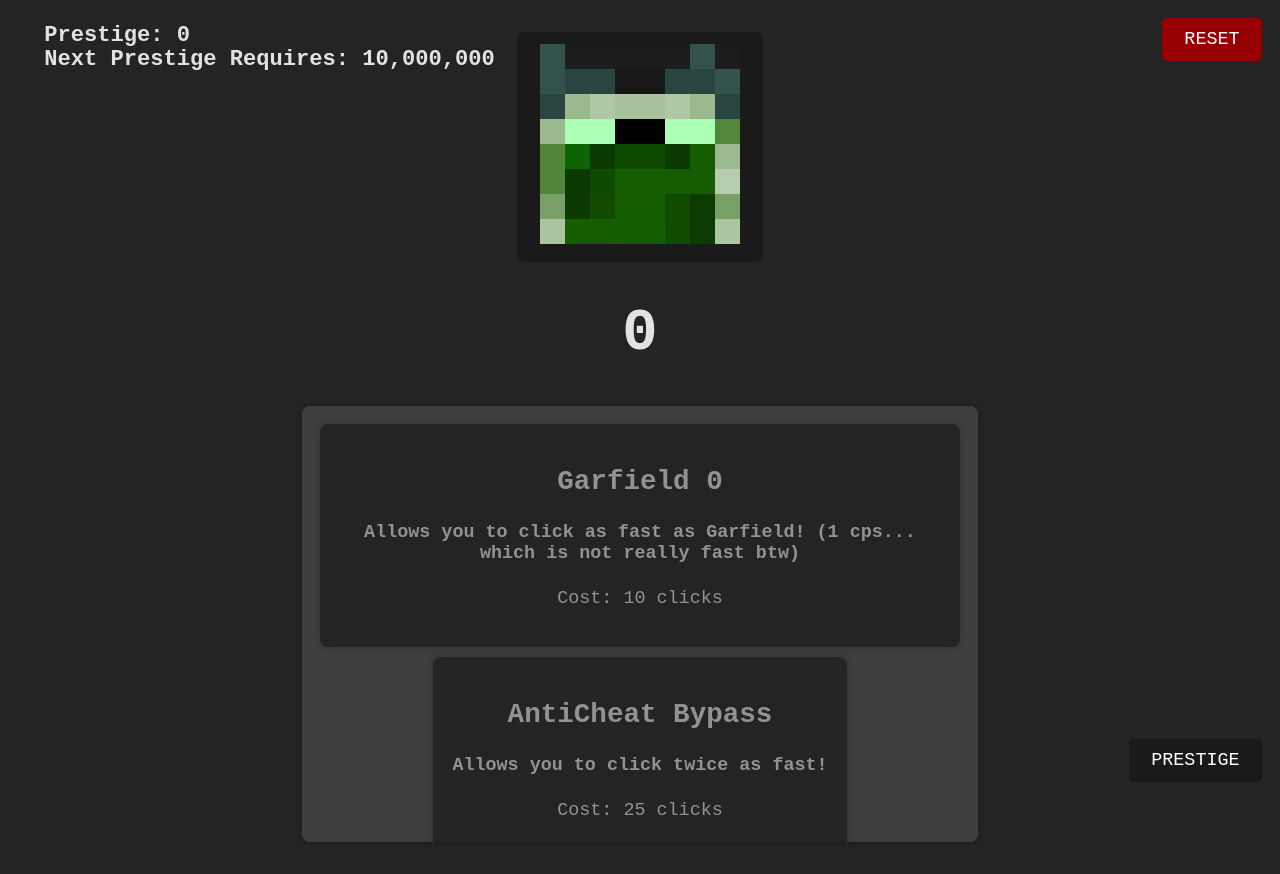
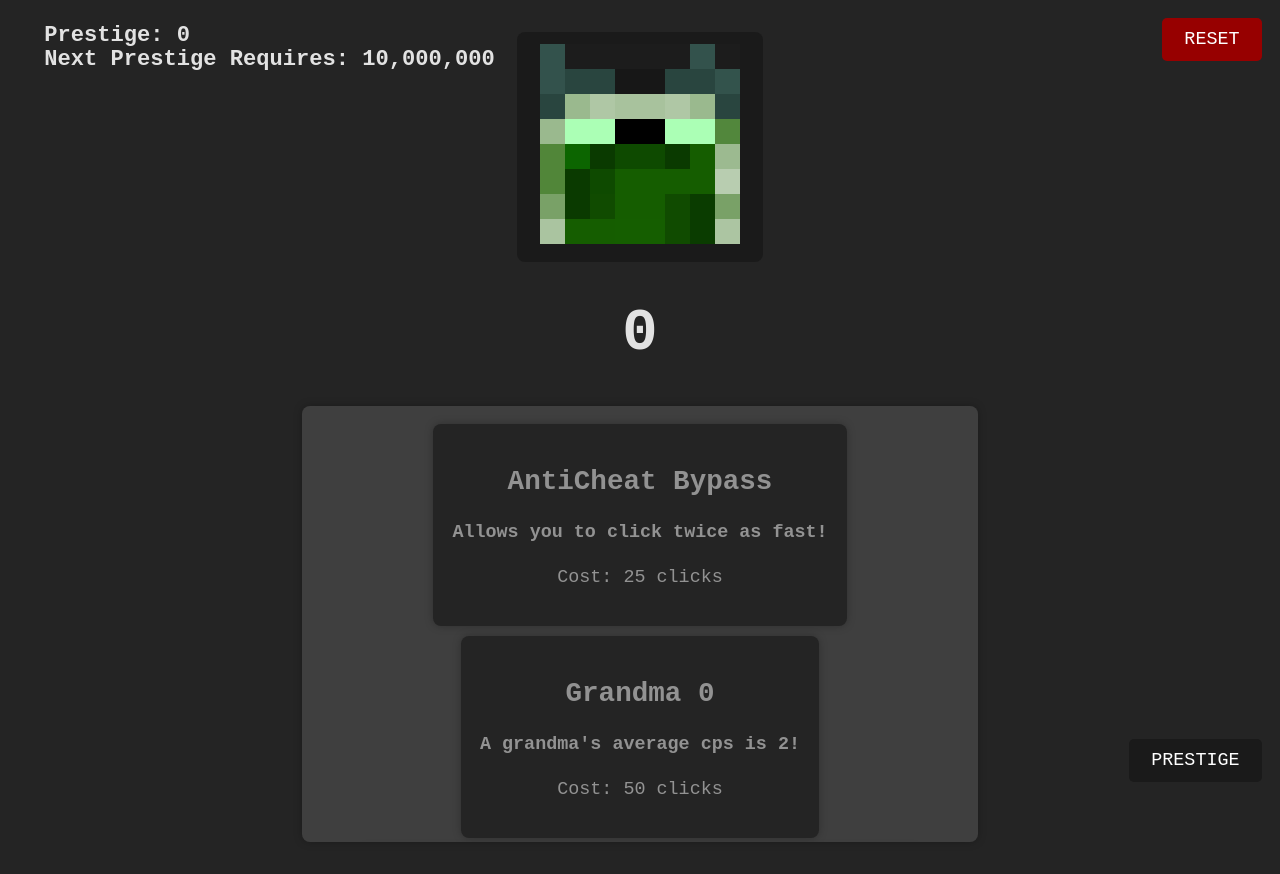
Before and after one commit to AlonHor/JonaClicker, a React (Vite) app: page / in a window 1280 px wide. Built offline with nearby package versions, Linux system fonts and the light colour scheme.

Commit message:
Remove Garfield upgrade.

```diff
--- a/src/App.tsx
+++ b/src/App.tsx
@@ -84,12 +84,6 @@ function App() {
     clearInterval(interval)
     interval = setInterval(() => {
       const multiplier = prestige === 0 ? 5 : prestigeMultiplier * prestige
-      setCount(
-        (c) =>
-          c +
-          (upgrades.filter((u) => u.name === 'Garfield').length / 2) *
-            multiplier
-      ) // 1 cps
       setCount(
         (c) =>
           c + upgrades.filter((u) => u.name === 'Grandma').length * multiplier
--- a/src/availableUpgrades.ts
+++ b/src/availableUpgrades.ts
@@ -1,11 +1,4 @@
 export default [
-  {
-    name: 'Garfield',
-    description:
-      'Allows you to click as fast as Garfield! (1 cps... which is not really fast btw)',
-    price: 10,
-    perm: false,
-  },
   {
     name: 'AntiCheat Bypass',
     description: 'Allows you to click twice as fast!',
```
